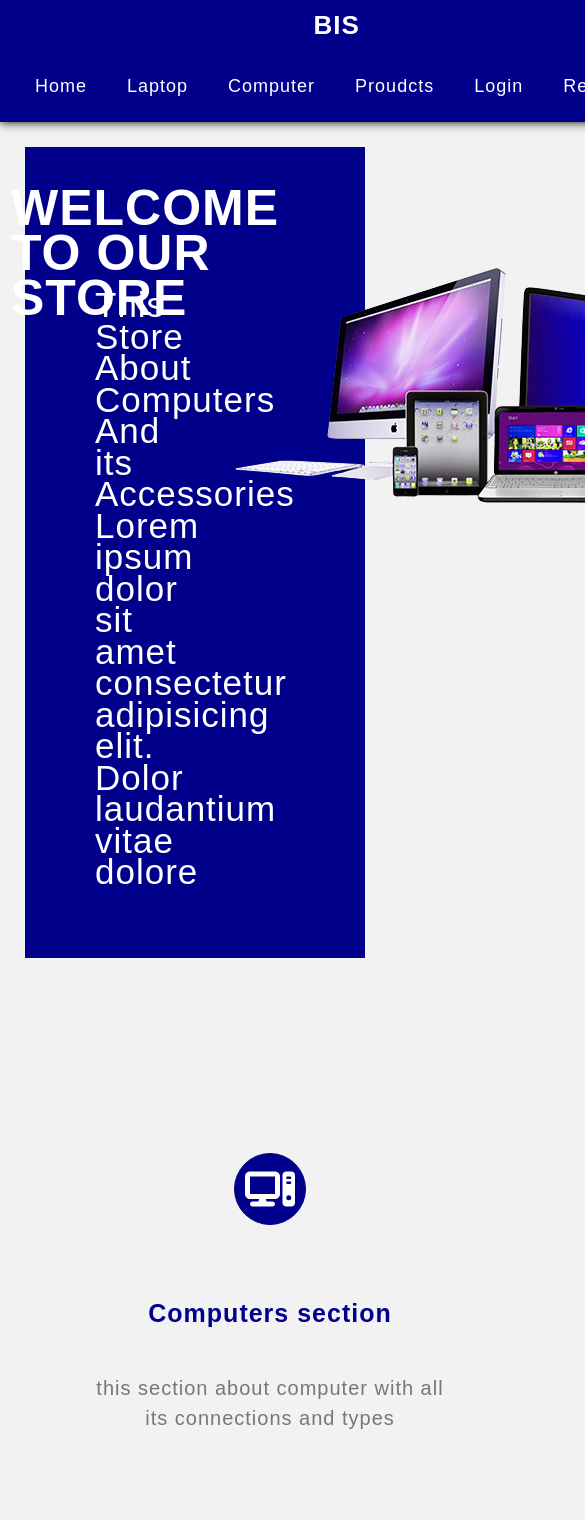
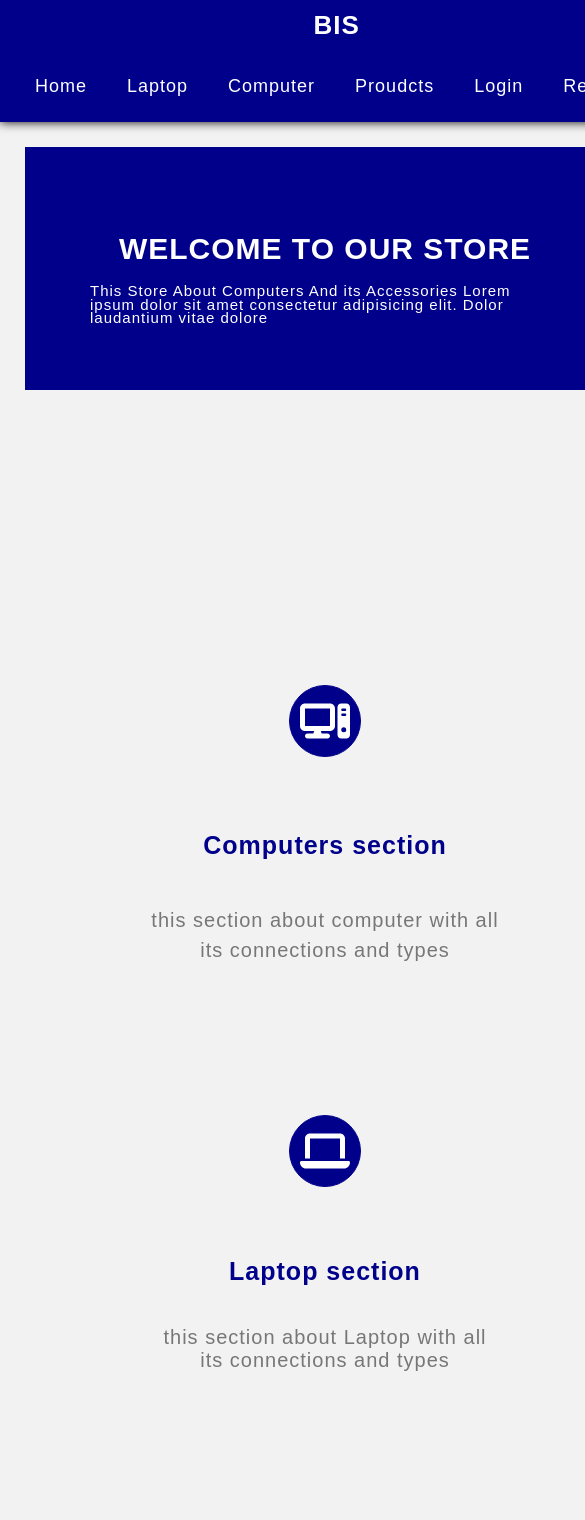
Before and after one commit to mahmoud-cr7/online-store, a React (Create React App) app in the folder my-app/: page /computer in a window 390 px wide. Shown: the top 1520 px of the page, 585 px wide, since content can reach past the window. Built offline with nearby package versions, Linux system fonts and the light colour scheme.

Commit message:
update to home page

```diff
--- a/my-app/src/Home/home.css
+++ b/my-app/src/Home/home.css
@@ -95,3 +95,49 @@ padding: 25px;
     background-color: #00008B;
 
 }
+@media (max-width:1080px) {
+    .Home{
+        /* width: 300px;
+        padding-right: 0px;
+        margin-right: 0px; */
+        align-items: center;
+        justify-content: center;
+    }
+    .Home .img1{
+        display: none;
+    }
+    .Home .welcome{
+        width: 300px;
+        padding: 15px;
+        /* display: none; */
+    }
+    .Home .welcome h1{
+        font-size: 30px;
+    }
+    .Home .welcome p{
+        font-size: 15px;
+    }
+    .brief{
+        margin-left: 0;
+        margin-bottom: 10px;
+        padding: 100px;
+        /* align-items: center;
+        justify-content: center; */
+    }
+}
+@media (max-width:1250px){
+    .Home .img1{
+        display: none;
+    }
+}
+@media (max-width:767px) {
+    .Home .welcome{
+        width: max-content;
+    }
+}
+@media (max-width:400px) {
+    .Home {
+        width: 600px;
+
+    }
+}
--- a/my-app/src/Home/home.js
+++ b/my-app/src/Home/home.js
@@ -7,7 +7,8 @@ import{FontAwesomeIcon} from "@fortawesome/react-fontawesome"
 import Footer from "../footer/footer";
 import Header from "../header/header";
 function Home() {
-  return (<div>
+  return (
+              <div>
     <Header/>
     <div className="Home">
       <div className="welcome">
```
